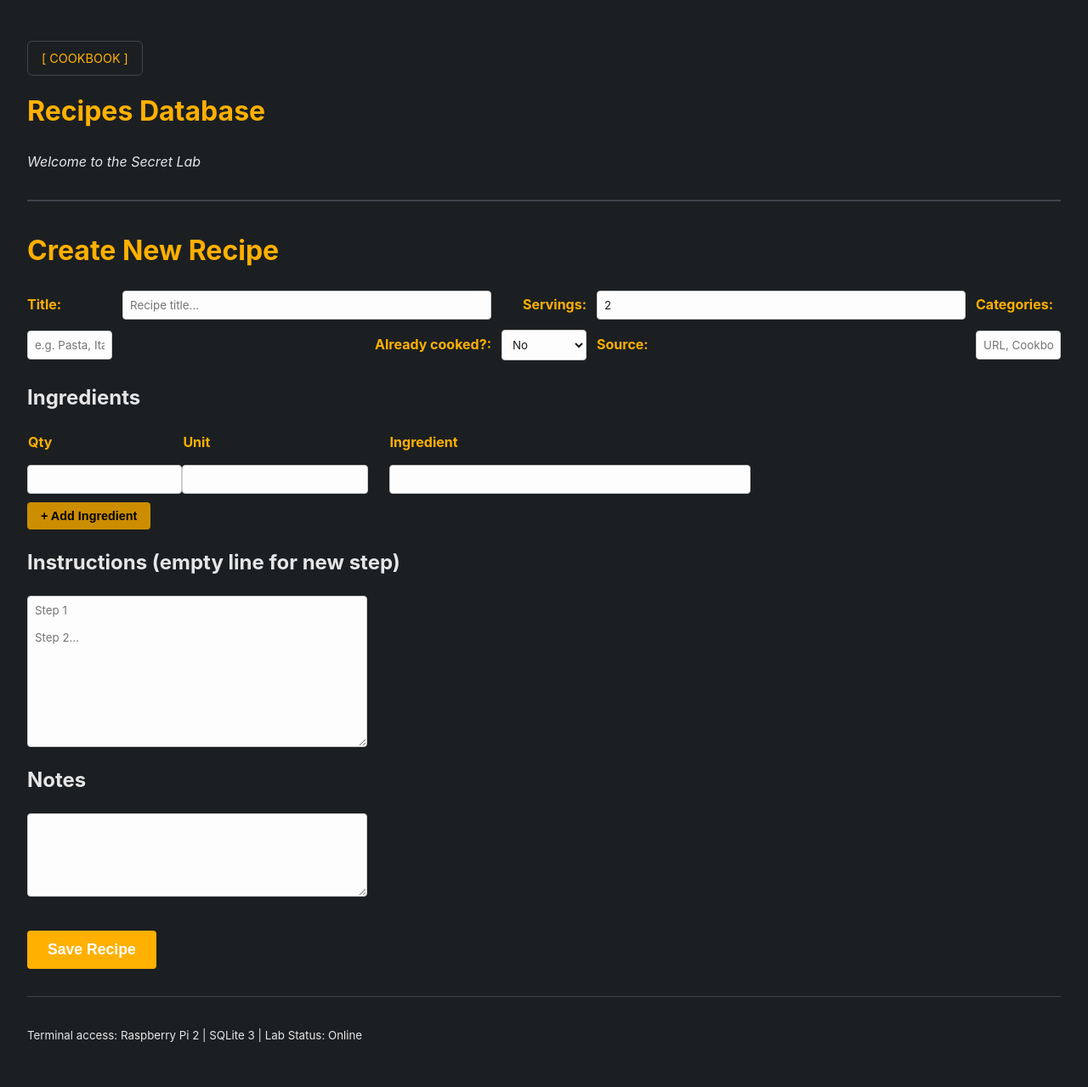
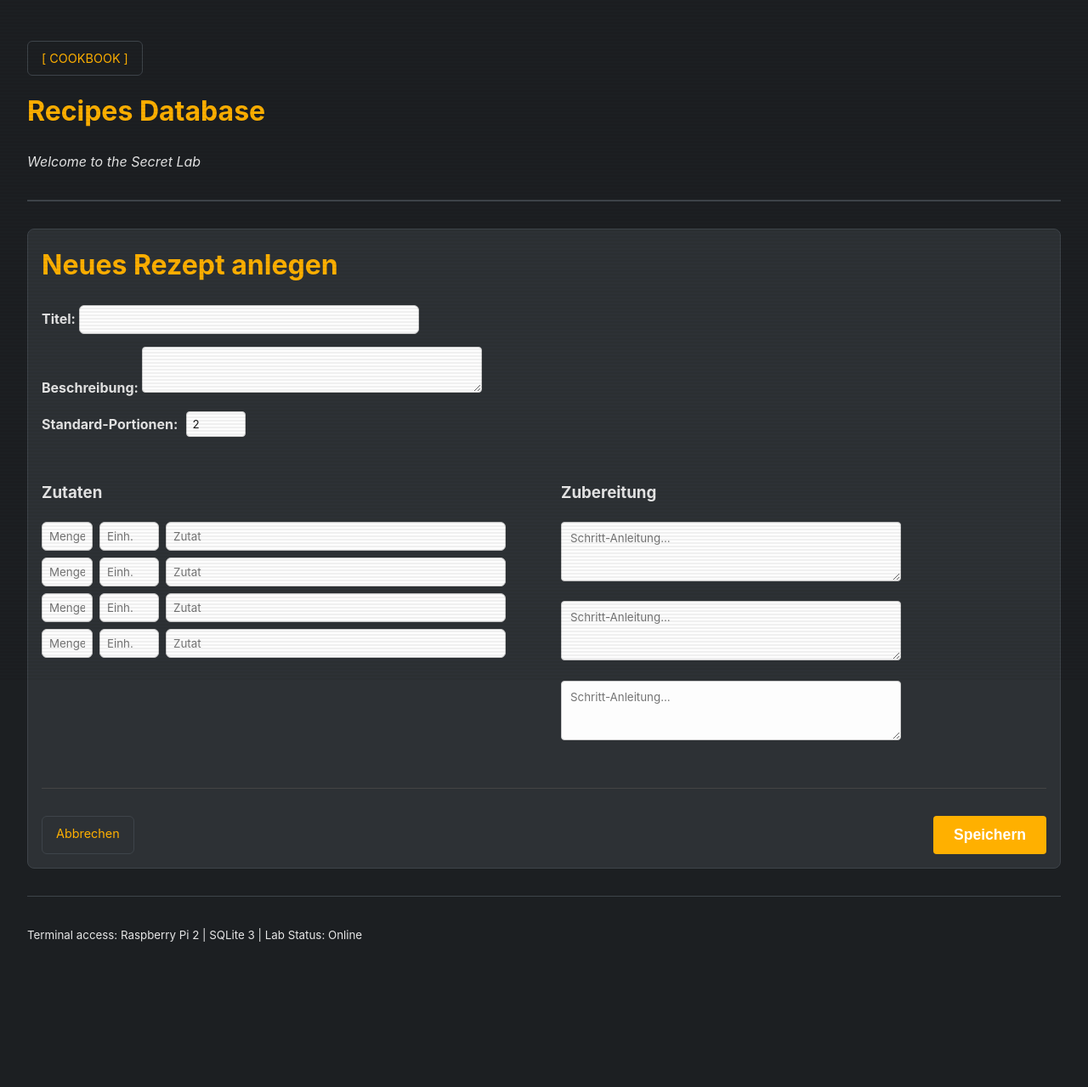
Before and after one commit to valaki-berlin/Kochbuch, a Flask app: page /recipe/new in a window 1280 px wide. Shown: the whole page at 85% size. After the commit the page ends 1108 px from the top, so only its background shows below. Run offline with Flask 3, Linux system fonts and the light colour scheme.

Commit message:
unified edit form

```diff
--- a/kochbuch/database.py
+++ b/kochbuch/database.py
@@ -2,7 +2,7 @@
 import sqlite3
 from flask import g
 
-DATABASE = 'rezepte/RezeptDB.db'
+DATABASE = 'db/RezeptDB.db'
 
 def get_db():
     db = getattr(g, '_database', None)
--- a/kochbuch/import_recipe.py
+++ b/kochbuch/import_recipe.py
@@ -142,4 +142,4 @@
         target_xml = sys.argv[1]
         rint(f"DEBUG: Attempting to import '{target_xml}'")
         # Default database path for CLI execution
-        import_xml_to_db(target_xml, 'rezepte/RezeptDB.db')
+        import_xml_to_db(target_xml, 'db/RezeptDB.db')
--- a/kochbuch/main.py
+++ b/kochbuch/main.py
@@ -14,7 +14,7 @@
 import edit_recipe
 import import_recipe
 
-DATABASE = 'rezepte/RezeptDB.db'
+DATABASE = 'db/RezeptDB.db'
 
 # Temporary directory for uploaded XML files
 UPLOAD_FOLDER = 'temp_uploads'
@@ -113,13 +113,15 @@
     return redirect(url_for('kochbuch.import_page'))
 
 # Register routes from other modules TO THE BLUEPRINT
-kb.add_url_rule('/recipe/new', view_func=create_recipe.show_form, methods=['GET', 'POST'], endpoint='show_form')
+# In main.py die alten Zeilen für show_form und show_edit_form ersetzen:
+kb.add_url_rule('/recipe/new', view_func=edit_recipe.manage_recipe, methods=['GET', 'POST'], endpoint='show_form')
+kb.add_url_rule('/recipe/<int:id>/edit', view_func=edit_recipe.manage_recipe, methods=['GET', 'POST'], endpoint='show_edit_form')
 kb.add_url_rule('/recipe/<int:id>', view_func=view_recipe.show_details, endpoint='show_details')
-kb.add_url_rule('/recipe/<int:id>/edit', view_func=edit_recipe.show_edit_form, methods=['GET', 'POST'], endpoint='show_edit_form')
 kb.add_url_rule('/recipe/<int:id>/delete', view_func=view_recipe.delete_recipe, methods=['POST'], endpoint='delete_recipe')
 kb.add_url_rule('/import', view_func=import_page, methods=['GET'], endpoint='import_page')
 kb.add_url_rule('/do_import', view_func=do_import, methods=['POST'], endpoint='do_import')
 kb.add_url_rule('/recipe/fast_update/<int:id>', view_func=view_recipe.update_fast, methods=['POST'], endpoint='update_fast')
+#kb.add_url_rule('/recipe/<int:id>/save_all', view_func=edit_recipe.save_changes, methods=['POST'], endpoint='save_changes')
 
 # --- App Konfiguration ---
 
--- a/kochbuch/strings.py
+++ b/kochbuch/strings.py
@@ -35,7 +35,7 @@
         "source_label": "Quelle",
         "image_label": "Bilddatei (Name)",
         "ingredients_title": "Zutaten",
-        "instructions_title": "Anleitung (Leerzeile für neuen Schritt)",
+        "instructions_title": "Anleitung",
         "notes_title": "Anmerkungen",
         "save_btn": "Rezept speichern",
         "yes": "Ja",
@@ -79,7 +79,7 @@
         "source_label": "Source",
         "image_label": "Image File (name)",
         "ingredients_title": "Ingredients",
-        "instructions_title": "Instructions (empty line for new step)",
+        "instructions_title": "Instructions",
         "notes_title": "Notes",
         "save_btn": "Save Recipe",
         "yes": "Yes",
--- a/kochbuch/templates/base.html
+++ b/kochbuch/templates/base.html
@@ -348,6 +348,57 @@
     cursor: pointer;
 }
 
+/* Calculator Box Styling */
+.calculator-container {
+    margin-bottom: 2rem;
+    display: flex;
+    align-items: center;
+    gap: 15px;
+    background: #2a2a2a; /* Darker background to match theme */
+    padding: 12px 20px;
+    border-radius: 6px;
+    border: 1px solid #444;
+}
+
+.calculator-input {
+    width: 70px;
+    padding: 6px;
+    background: #333;
+    color: white;
+    border: 1px solid #555;
+    border-radius: 4px;
+    outline: none;
+}
+
+.calculator-hint {
+    color: #888;
+    font-size: 0.9em;
+}
+
+/* Notes & Save Area */
+.notes-flex-container {
+    display: flex;
+    align-items: flex-end;
+    gap: 12px;
+}
+
+.notes-textarea {
+    flex-grow: 1;
+    width: 100%;
+    box-sizing: border-box;
+    padding: 10px;
+    background: #333;
+    color: white;
+    border: 1px solid #555;
+    border-radius: 4px;
+    resize: vertical;
+}
+
+/* Ingredient List highlighting */
+.qty-val {
+    color: var(--accent-color, #ff9f43); /* Use your accent color for the numbers */
+}
+
 
         a { color: var(--accent-color); text-decoration: none; }
         a:hover { text-decoration: underline; }
--- a/kochbuch/templates/recipe_form.html
+++ b/kochbuch/templates/recipe_form.html
@@ -1,82 +1,55 @@
 {% extends "base.html" %}
 {% block content %}
 
-<h1>{{ t('create_recipe') }}</h1>
+<div class="recipe-card">
+    <h1>{% if recipe.recipe_id %}Rezept bearbeiten{% else %}Neues Rezept anlegen{% endif %}</h1>
 
-<form method="POST">
-    <div class="header-grid">
-        <label>{{ t('title_label') }}:</label>
-        <input name="title" required placeholder="Recipe title...">
-
-        <label style="text-align: right;">{{ t('servings_label') }}:</label>
-        <input type="number" name="servings" value="2">
-
-        <label>{{ t('cat_label') }}:</label>
-        <input name="categories" placeholder="e.g. Pasta, Italian, Quick">
-
-        <label style="text-align: right;">{{ t('tested_label') }}:</label>
-        <select name="is_tested">
-            <option value="false">{{ t('no') }}</option>
-            <option value="true">{{ t('yes') }}</option>
-        </select>
-
-        <label>{{ t('source_label') }}:</label>
-        <input name="source" placeholder="URL, Cookbook page, etc.">
+    <form method="POST">
+        <div style="margin-bottom: 2rem; display: flex; flex-direction: column; gap: 15px;">
+            <div>
+                <label><strong>Titel:</strong></label>
+                <input type="text" name="title" value="{{ recipe.title if recipe else '' }}" class="notes-textarea" required style="height: auto;">
+            </div>
+            <div>
+                <label><strong>Beschreibung:</strong></label>
+                <textarea name="description" rows="2" class="notes-textarea">{{ recipe.description if recipe else '' }}</textarea>
+            </div>
+            <div style="display: flex; align-items: center; gap: 10px;">
+                <label><strong>Standard-Portionen:</strong></label>
+                <input type="number" name="servings" value="{{ recipe.servings if recipe else 2 }}" class="calculator-input">
+            </div>
         </div>
 
-    <h2>{{ t('ingredients_title') }}</h2>
-    <table id="zutaten" class="ing-table">
-        <thead>
-            <tr>
-                <th style="width: 15%; text-align: left;">{{ t('amount_head') }}</th>
-                <th style="width: 20%; text-align: left;">{{ t('unit_head') }}</th>
-                <th style="text-align: left;">{{ t('ing_head') }}</th>
-                <th style="width: 50px;"></th>
-            </tr>
-        </thead>
-        <tbody>
-            <tr>
-                <td><input name="amount[]" list="mengenListe"></td>
-                <td style="padding-right: 25px;"><input name="unit[]" list="einheitenListe"></td>
-                <td style="width: 35%;"><input name="ingredient[]" list="zutatenListe"></td>
-                <td></td> </tr>
-        </tbody>
-    </table>
+        <div style="display: grid; grid-template-columns: 1fr 1fr; gap: 40px;">
+            <div>
+                <h3>Zutaten</h3>
+                <div id="ingredient-rows">
+                    {% set ing_list = ingredients if ingredients else [{},{},{},{}] %} {% for ing in ing_list %}
+                    <div style="display: flex; gap: 8px; margin-bottom: 8px;">
+                        <input type="text" name="qty" value="{{ ing.quantity if ing.quantity else '' }}" placeholder="Menge" class="calculator-input" style="width: 60px;">
+                        <input type="text" name="unit" value="{{ ing.unit if ing.unit else '' }}" placeholder="Einh." class="calculator-input" style="width: 70px;">
+                        <input type="text" name="ing_name" value="{{ ing.ing_name if ing.ing_name else '' }}" placeholder="Zutat" class="calculator-input" style="flex-grow: 1;">
+                    </div>
+                    {% endfor %}
+                </div>
+            </div>
 
-    <div class="form-actions-left" style="margin-top: 5px;">
-        <button type="button" onclick="addRow()" class="btn-add">+ {{ t('add_ingredient') }}</button>
-    </div>
+            <div>
+                <h3>Zubereitung</h3>
+                {% set step_list = steps if steps else [{},{},{}] %}
+                {% for step in step_list %}
+                <div style="margin-bottom: 1rem;">
+                    <textarea name="step_text" rows="3" class="notes-textarea" placeholder="Schritt-Anleitung...">{{ step.instruction if step.instruction else '' }}</textarea>
+                </div>
+                {% endfor %}
+            </div>
+        </div>
 
-    <h2>{{ t('instructions_title') }}</h2>
-    <textarea name="instructions" rows="10" placeholder="Step 1&#10;&#10;Step 2..."></textarea>
-
-    <h2>{{ t('notes_title') }}</h2>
-    <textarea name="notes" rows="5"></textarea>
-
-    <div class="form-actions-left" style="margin-top: 40px;">
-        <button type="submit" class="btn-save-large">{{ t('save_btn') }}</button>
-    </div>
-</form>
-
-<datalist id="einheitenListe"></datalist>
-<datalist id="mengenListe"></datalist>
-<datalist id="zutatenListe"></datalist>
-
-<script>
-/**
- * Adds a new row to the ingredient table
- */
-function addRow() {
-    const tbody = document.querySelector('#zutaten tbody');
-    const row = document.createElement('tr');
-    row.innerHTML = `
-        <td><input name="amount[]" list="mengenListe"></td>
-        <td style="padding-right: 25px;"><input name="unit[]" list="einheitenListe"></td>
-        <td style="width: 35%;"><input name="ingredient[]" list="zutatenListe"></td>
-        <td><button type="button" onclick="this.closest('tr').remove()" class="btn-remove">✕</button></td>
-    `;
-    tbody.appendChild(row);
-}
-</script>
+        <div style="display: flex; justify-content: space-between; margin-top: 2rem; border-top: 1px solid #444; padding-top: 2rem;">
+            <a href="{{ url_for('kochbuch.index') }}" class="btn">Abbrechen</a>
+            <button type="submit" class="btn-save-large">Speichern</button>
+        </div>
+    </form>
+</div>
 
 {% endblock %}
```
Also changed, not shown: kochbuch/edit_recipe.py (+67 -19 lines), kochbuch/templates/recipe_detail.html (+46 -31 lines), kochbuch/templates/reecipe_form.html (added, +58 -0 lines), kochbuch/view_recipe.py (+4 -4 lines), kochbuch/db/init_recipes_sqlite_summary.sql (renamed from kochbuch/init_recipes_sqlite_summary.sql).
